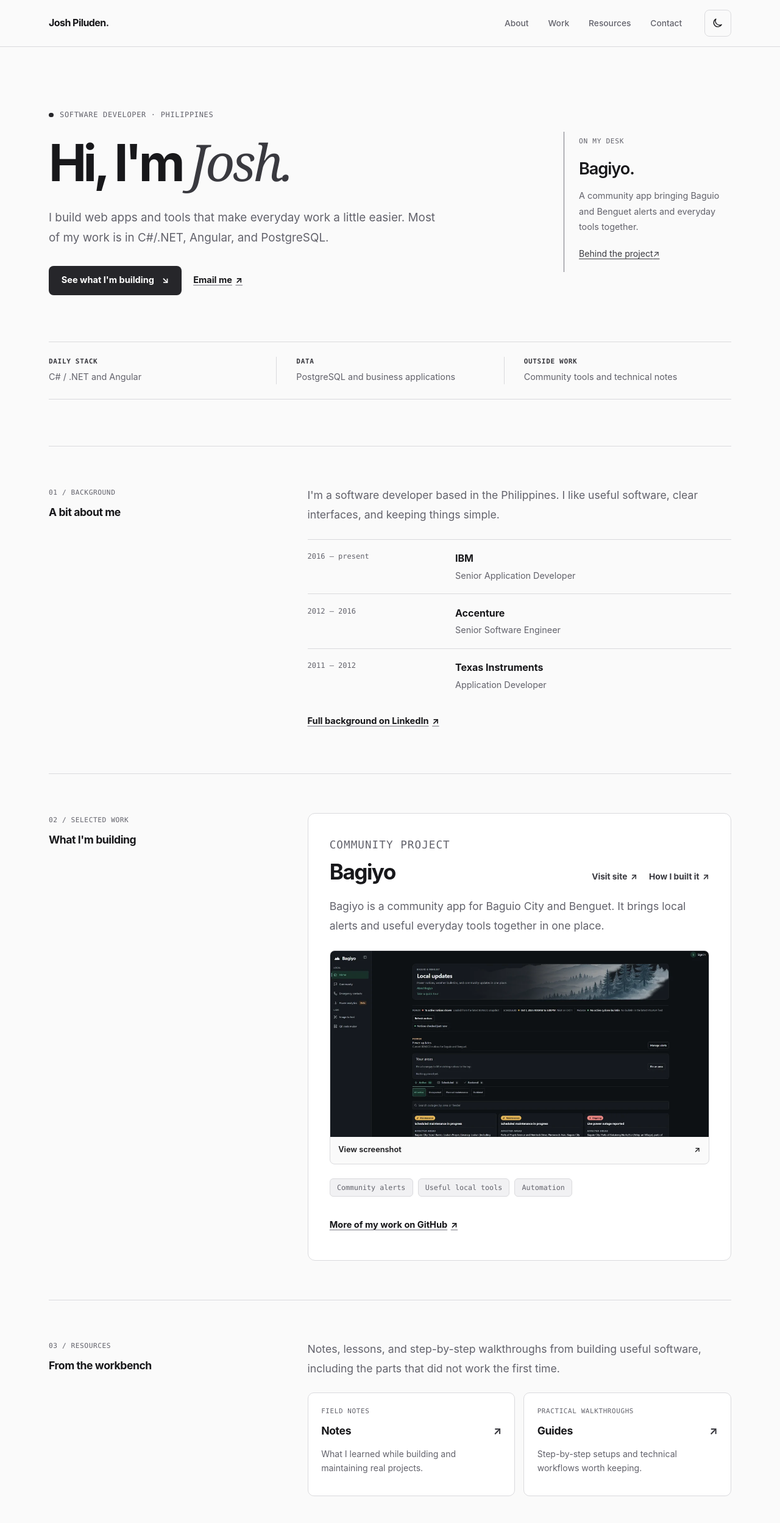
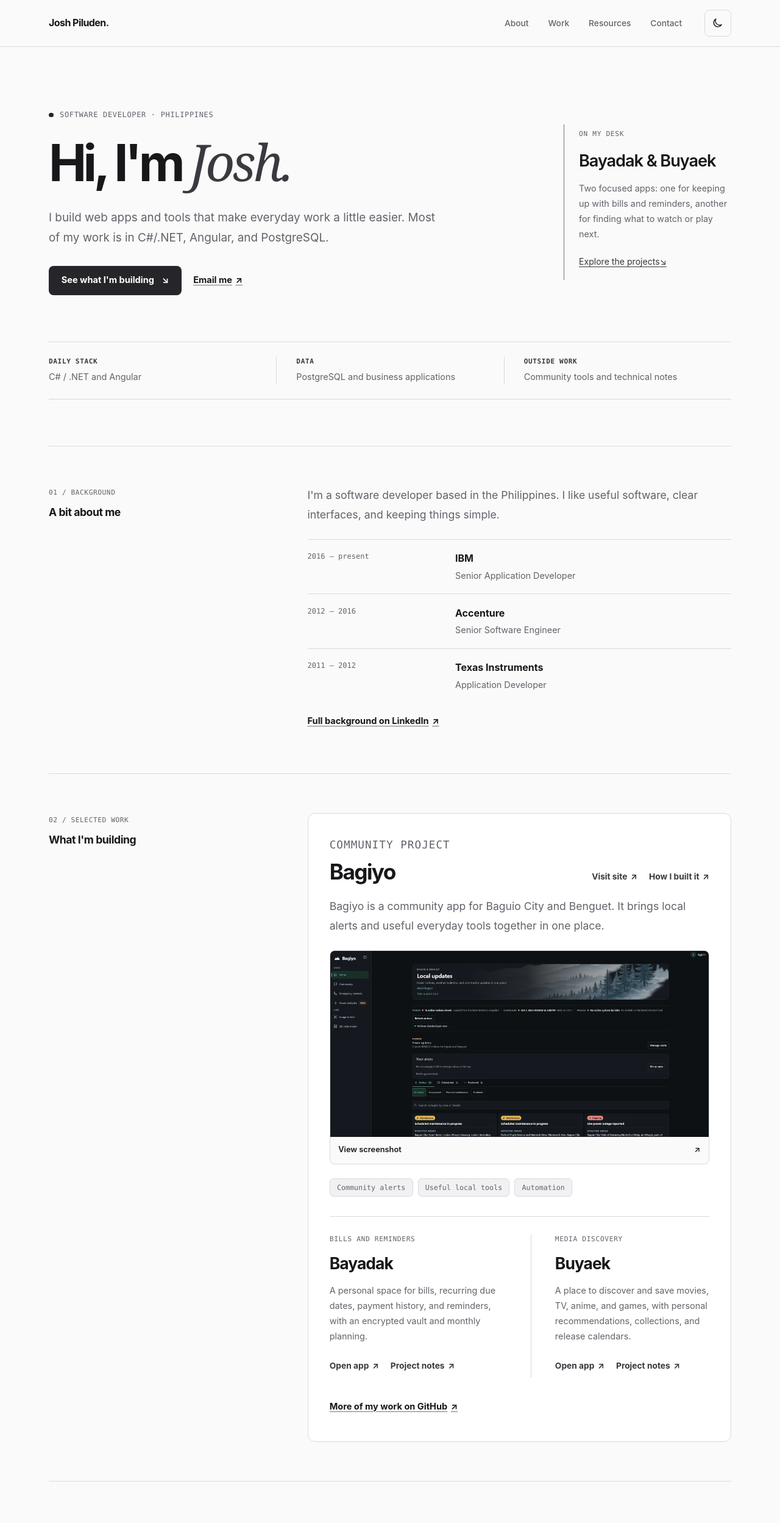
Before and after one commit to jjosh102/my-ng-profile, an Angular app: page / in a window 1280 px wide. Shown: the top 2497 px of the page at 61% size. Built offline with nearby package versions, Linux system fonts and the light colour scheme.

Commit message:
feat: introduce Bayadak and Buyaek on Angular profile

```diff
--- a/src/app/components/dashboard-section/dashboard-section.html
+++ b/src/app/components/dashboard-section/dashboard-section.html
@@ -10,11 +10,11 @@
         <a class='text-link' href='mailto:joshuajpiluden@gmail.com'>Email me <span aria-hidden='true'>↗</span></a>
       </div>
     </div>
-    <aside class='hero-note' aria-label='Current side project'>
+    <aside class='hero-note' aria-label='Current personal projects'>
       <span class='hero-note-kicker'>On my desk</span>
-      <h2>Bagiyo<span aria-hidden='true'>.</span></h2>
-      <p>A community app bringing Baguio and Benguet alerts and everyday tools together.</p>
-      <a href='https://jjosh.dev/work/bagiyo/' target='_blank' rel='noopener noreferrer'>Behind the project <span aria-hidden='true'>↗</span></a>
+      <h2>Bayadak &amp; Buyaek</h2>
+      <p>Two focused apps: one for keeping up with bills and reminders, another for finding what to watch or play next.</p>
+      <a href='#work'>Explore the projects <span aria-hidden='true'>↘</span></a>
     </aside>
   </div>
   <dl class='quick-facts' aria-label='At a glance'>
@@ -69,6 +69,27 @@
       </div>
     </dialog>
     <ul class='tech-stack' aria-label='Areas of focus'><li>Community alerts</li><li>Useful local tools</li><li>Automation</li></ul>
+
+    <div class='project-additions' aria-label='More personal projects'>
+      <article class='project-mini' aria-labelledby='bayadak-title'>
+        <p class='project-kicker'>Bills and reminders</p>
+        <h3 id='bayadak-title'>Bayadak</h3>
+        <p>A personal space for bills, recurring due dates, payment history, and reminders, with an encrypted vault and monthly planning.</p>
+        <div class='project-actions'>
+          <a class='project-link' href='https://bayadak.jjosh.dev/' target='_blank' rel='noopener noreferrer' aria-label='Open Bayadak (opens in a new tab)'>Open app <span aria-hidden='true'>↗</span></a>
+          <a class='project-link' href='https://jjosh.dev/work/bayadak/' target='_blank' rel='noopener noreferrer' aria-label='Read about Bayadak on jjosh.dev (opens in a new tab)'>Project notes <span aria-hidden='true'>↗</span></a>
+        </div>
+      </article>
+      <article class='project-mini' aria-labelledby='buyaek-title'>
+        <p class='project-kicker'>Media discovery</p>
+        <h3 id='buyaek-title'>Buyaek</h3>
+        <p>A place to discover and save movies, TV, anime, and games, with personal recommendations, collections, and release calendars.</p>
+        <div class='project-actions'>
+          <a class='project-link' href='https://buyaek.jjosh.dev/' target='_blank' rel='noopener noreferrer' aria-label='Open Buyaek (opens in a new tab)'>Open app <span aria-hidden='true'>↗</span></a>
+          <a class='project-link' href='https://jjosh.dev/work/buyaek/' target='_blank' rel='noopener noreferrer' aria-label='Read about Buyaek on jjosh.dev (opens in a new tab)'>Project notes <span aria-hidden='true'>↗</span></a>
+        </div>
+      </article>
+    </div>
     <a class='text-link more-link' href='https://github.com/jjosh102' target='_blank' rel='noopener noreferrer'>More of my work on GitHub <span aria-hidden='true'>↗</span></a>
   </div>
 </section>
--- a/src/index.html
+++ b/src/index.html
@@ -5,7 +5,7 @@
   <title>Josh Piluden — Software Developer</title>
   <base href='/'>
   <meta name='viewport' content='width=device-width, initial-scale=1'>
-  <meta name='description' content='Josh Piluden is a software developer in the Philippines building web apps and useful tools with .NET and Angular.'>
+  <meta name='description' content='Josh Piluden is a software developer in the Philippines building web apps and practical tools, including Bayadak and Buyaek, with .NET and Angular.'>
   <meta name='theme-color' content='#141416'>
   <meta name='color-scheme' content='dark light'>
   <link rel='icon' type='image/svg+xml' href='favicon.svg'>
--- a/src/styles.css
+++ b/src/styles.css
@@ -359,6 +359,27 @@ body:has(.screenshot-dialog[open]) { overflow: hidden; }
 .preview-scroll img { display: block; width: 100%; max-width: 100%; height: auto; }
 .screenshot-dialog[data-zoomed='true'] .preview-scroll img { width: 2048px; max-width: none; }
 
+
+/* Related projects: editorial entries, not a second set of dashboard cards. */
+.project-additions {
+  display: grid;
+  grid-template-columns: repeat(2, minmax(0, 1fr));
+  gap: clamp(1.25rem, 3vw, 2.5rem);
+  margin-top: 2rem;
+  padding-top: 1.8rem;
+  border-top: 1px solid var(--border);
+}
+.project-mini { display: flex; flex-direction: column; min-width: 0; }
+.project-mini + .project-mini { border-left: 1px solid var(--border); padding-left: clamp(1.25rem, 3vw, 2.5rem); }
+.project-mini .project-kicker { margin-bottom: .65rem; }
+.project-mini h3 { margin: 0 0 .65rem; font-size: clamp(1.35rem, 2.5vw, 1.65rem); font-weight: 650; letter-spacing: -.035em; }
+.project-mini > p:not(.project-kicker) { margin: 0 0 1rem; color: var(--muted); font-size: .9rem; line-height: 1.75; }
+.project-mini .project-actions { margin-top: auto; }
+@media (max-width: 700px) {
+  .project-additions { grid-template-columns: 1fr; gap: 1.25rem; }
+  .project-mini + .project-mini { border-left: 0; border-top: 1px solid var(--border); padding: 1.25rem 0 0; }
+}
+
 /* Resource links let visitors explore notes and guides without guesswork. */
 .resource-grid { display: grid; grid-template-columns: repeat(2, minmax(0, 1fr)); gap: .85rem; margin-top: 1.5rem; }
 .resource-card {
```
